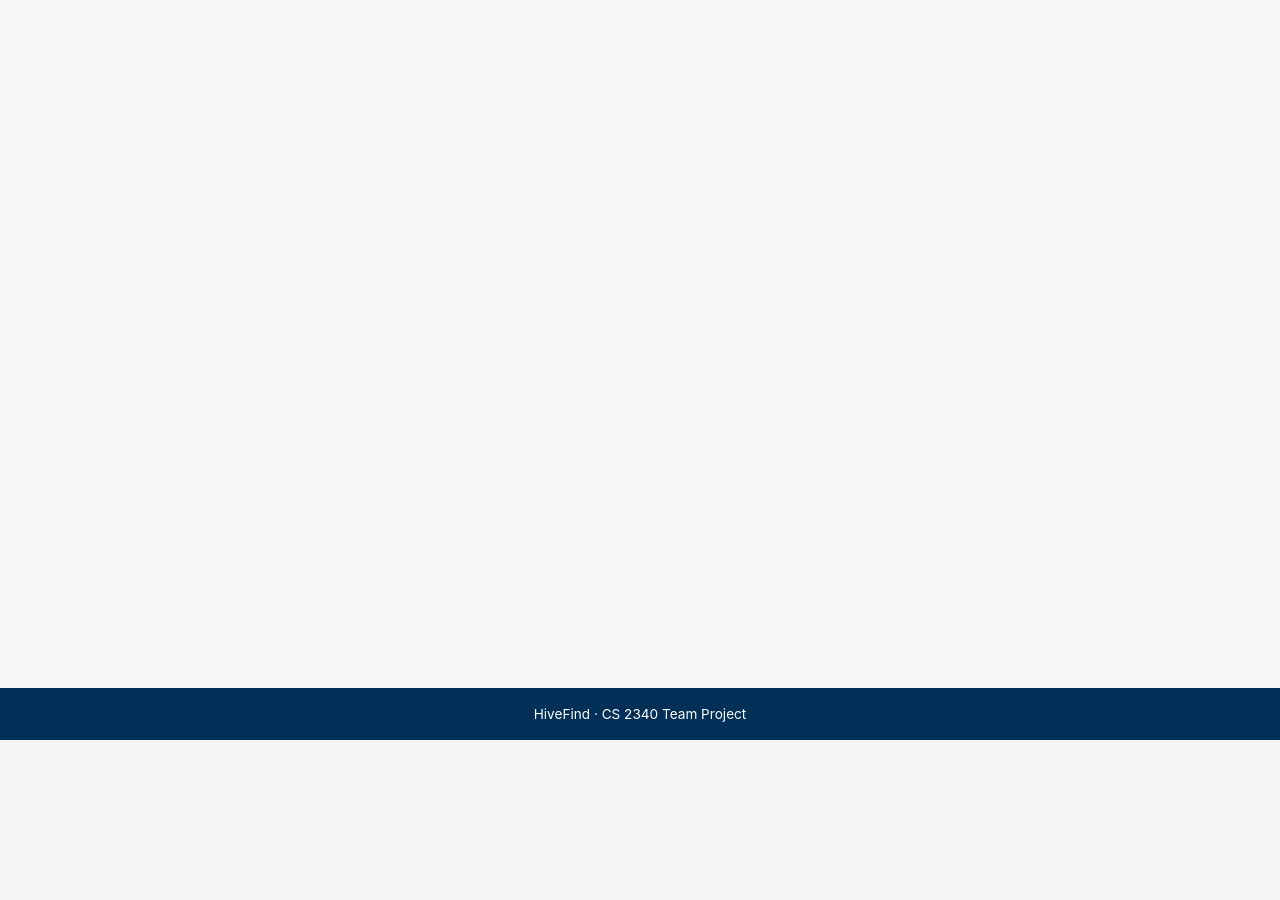
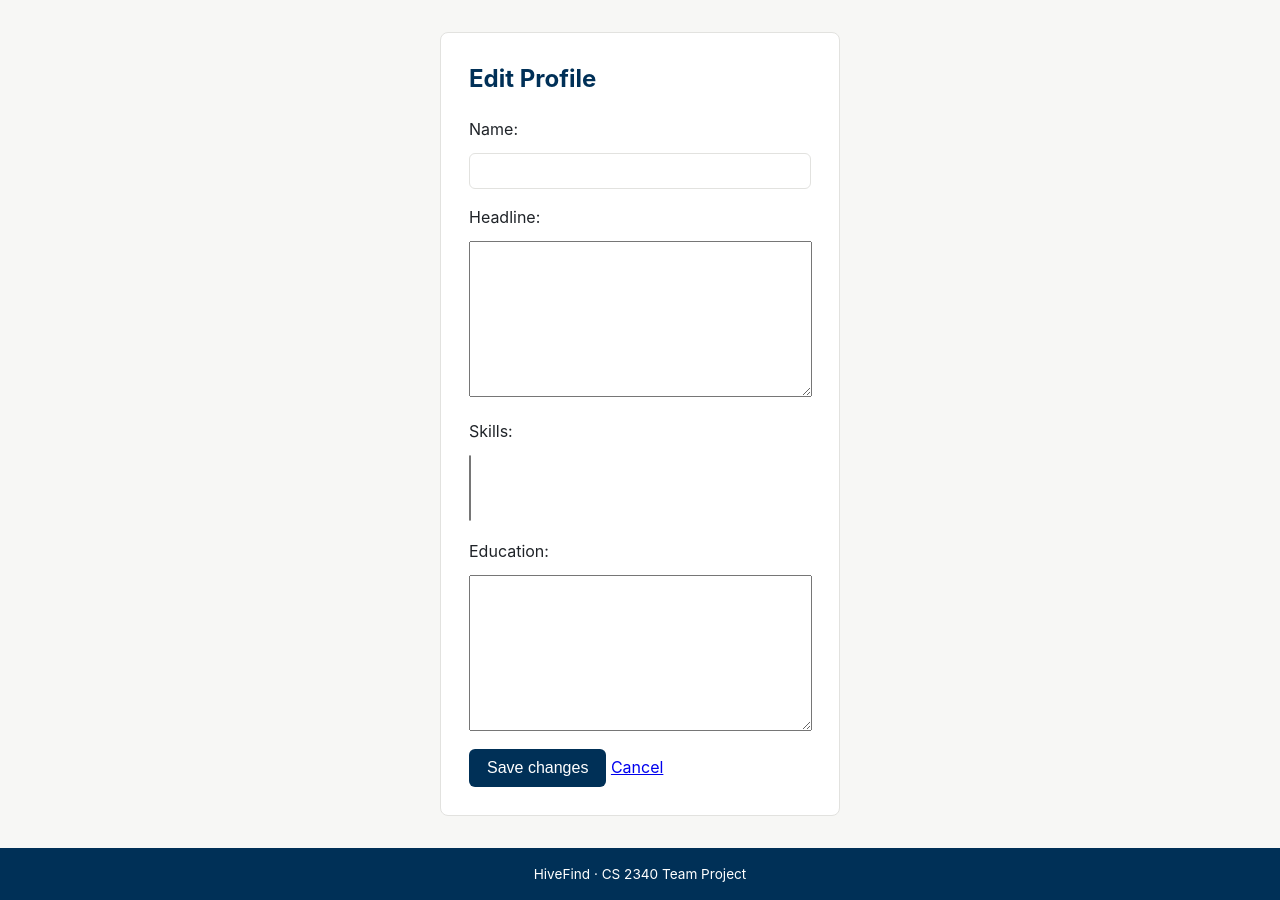
Before and after one commit to solaravel/CS2340_HiveFind, a Django app: template accounts/templates/accounts/edit_profile.html in a window 1280 px wide. Shown: the part 60-960 px from the top of the page. Before the commit the page ends 800 px from the top, so only its background shows below. Run offline with Django 5.2, Linux system fonts and the light colour scheme; the template is opened without the code that fills it: values that come from a table or form of the project are taken from there, others are empty.

Commit message:
Fix edit_profile and keep skills as a model
- Restore Skill model and JobSeeker.skills ManyToManyField (queryable for
  future stories) instead of a plain TextField
- Fix edit_profile route to use <int:id> and a single id parameter
- Use a JobSeekerForm ModelForm so the skills M2M saves correctly
- Remove the broken ownership check (JobSeeker has no user link yet)
- Add a real edit_profile form template with CSRF and fields
- Restore view_profile to use skills.all()

```diff
--- /dev/null
+++ b/accounts/forms.py
@@ -0,0 +1,9 @@
+from django import forms
+
+from .models import JobSeeker
+
+
+class JobSeekerForm(forms.ModelForm):
+    class Meta:
+        model = JobSeeker
+        fields = ['name', 'headline', 'skills', 'education']
--- a/accounts/models.py
+++ b/accounts/models.py
@@ -1,11 +1,16 @@
 from django.db import models
 
-# Create your models here.
+
+class Skill(models.Model):
+    name = models.CharField(max_length=50, unique=True)
+
+    def __str__(self):
+        return self.name
 
 
 class JobSeeker(models.Model):
     id = models.AutoField(primary_key=True)
     name = models.CharField(max_length=100)
     headline = models.TextField()
-    skills = models.TextField()
+    skills = models.ManyToManyField(Skill, blank=True)
     education = models.TextField()
--- a/accounts/templates/accounts/edit_profile.html
+++ b/accounts/templates/accounts/edit_profile.html
@@ -1 +1,15 @@
 {% extends 'hivefind/base.html' %}
+
+{% block title %}Edit Profile &middot; HiveFind{% endblock %}
+
+{% block content %}
+<section class="auth-form">
+    <h1>Edit Profile</h1>
+    <form method="post">
+        {% csrf_token %}
+        {{ form.as_p }}
+        <button type="submit" class="button">Save changes</button>
+        <a href="{% url 'accounts.view_profile' id=profile.id %}">Cancel</a>
+    </form>
+</section>
+{% endblock %}
--- a/accounts/urls.py
+++ b/accounts/urls.py
@@ -5,5 +5,5 @@ urlpatterns = [
     path('login', views.login, name='accounts.login'),
     path('logout', views.logout, name='accounts.logout'),
     path('<int:id>/profile/view', views.view_profile, name='accounts.view_profile'),
-    path('int:id/profile/edit', views.edit_profile, name='accounts.edit_profile'),
+    path('<int:id>/profile/edit', views.edit_profile, name='accounts.edit_profile'),
 ]
```
Also changed, not shown: accounts/views.py (+13 -19 lines).
